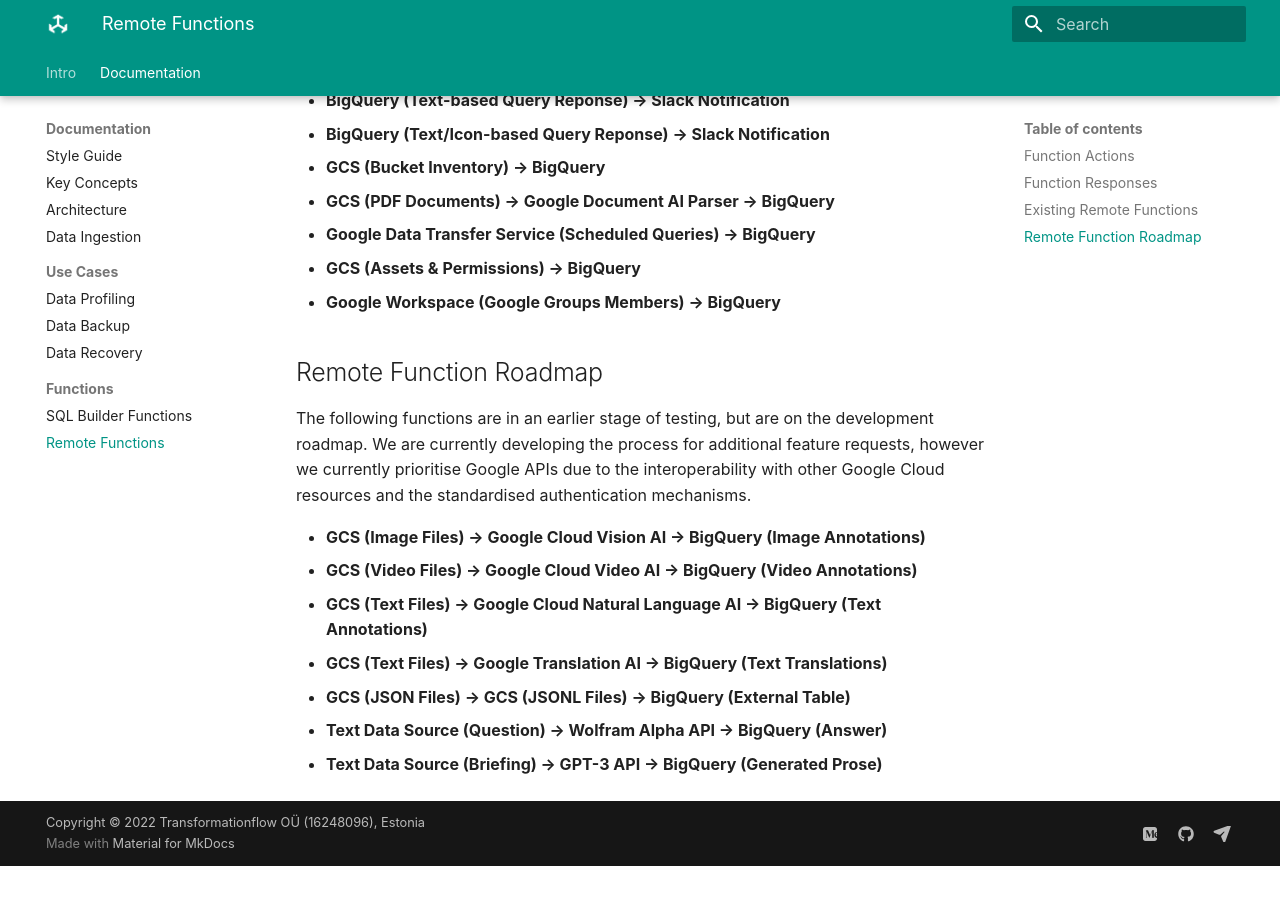
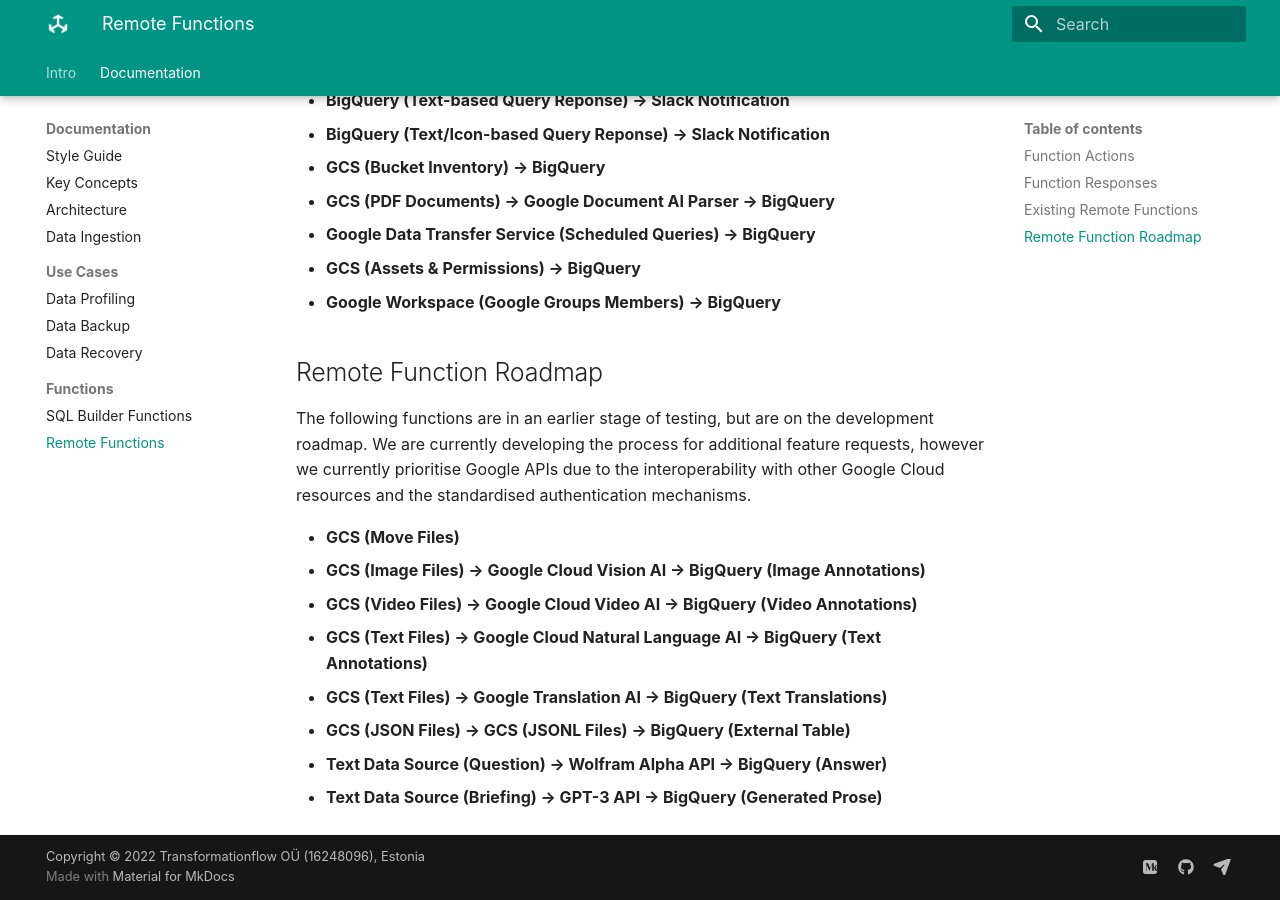
Before and after one commit to transformationflow/transformationflow.github.io, an MkDocs documentation site: the page built from docs/documentation/functions/remotefunctions.md, in a window 1280 px wide and 900 px high, scrolled down 1174 px. Built offline with MkDocs 1.6.1 and Material for MkDocs 9.7.7, drawn with Linux system fonts in a browser that asks for light colours; some web fonts are replaced; comment, search, counter and statistics services are not loaded; before the commit the page ends 2040 px from its top, so only the background shows below that.

Commit message:
gcs file move

```diff
--- a/docs/documentation/functions/remotefunctions.md
+++ b/docs/documentation/functions/remotefunctions.md
@@ -30,6 +30,7 @@
 # Remote Function Roadmap
 The following functions are in an earlier stage of testing, but are on the development roadmap.  We are currently developing the process for additional feature requests, however we currently prioritise Google APIs due to the interoperability with other Google Cloud resources and the standardised authentication mechanisms.
 
+- **GCS (Move Files)**
 - **GCS (Image Files) -> Google Cloud Vision AI -> BigQuery (Image Annotations)**
 - **GCS (Video Files) -> Google Cloud Video AI -> BigQuery (Video Annotations)**
 - **GCS (Text Files) -> Google Cloud Natural Language AI -> BigQuery (Text Annotations)**
```
